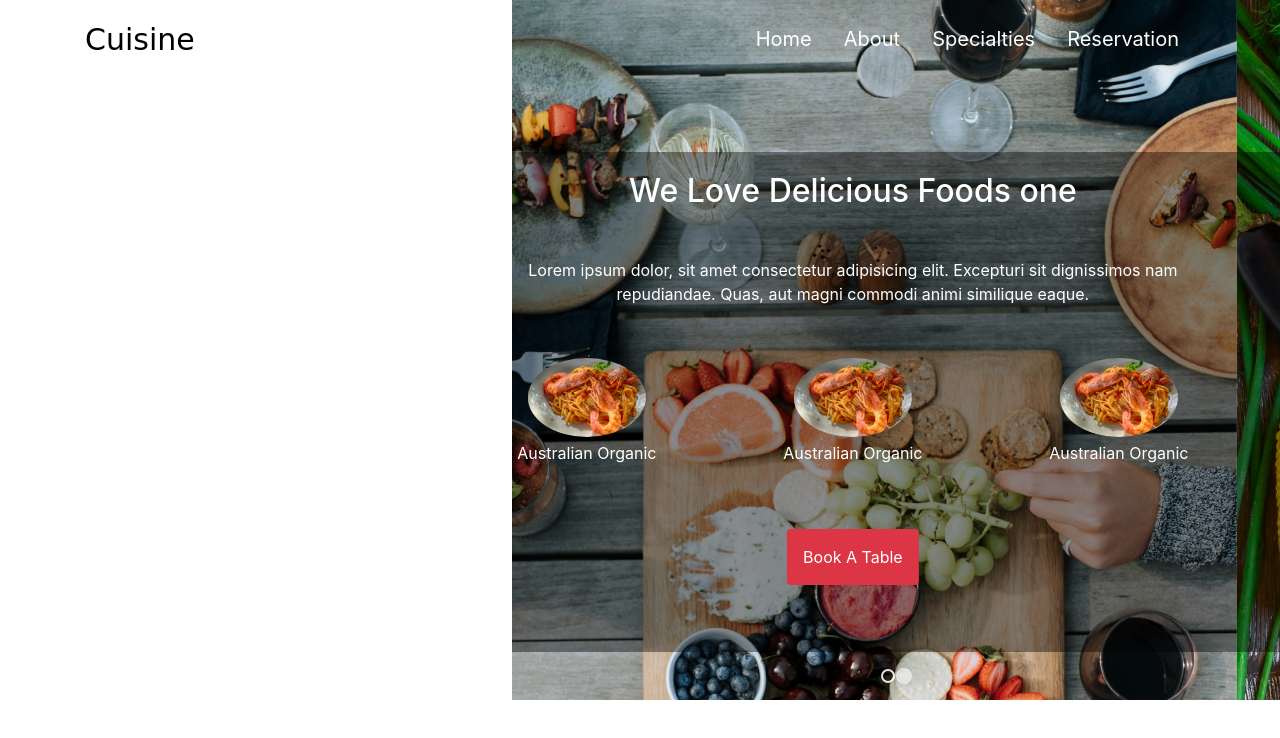
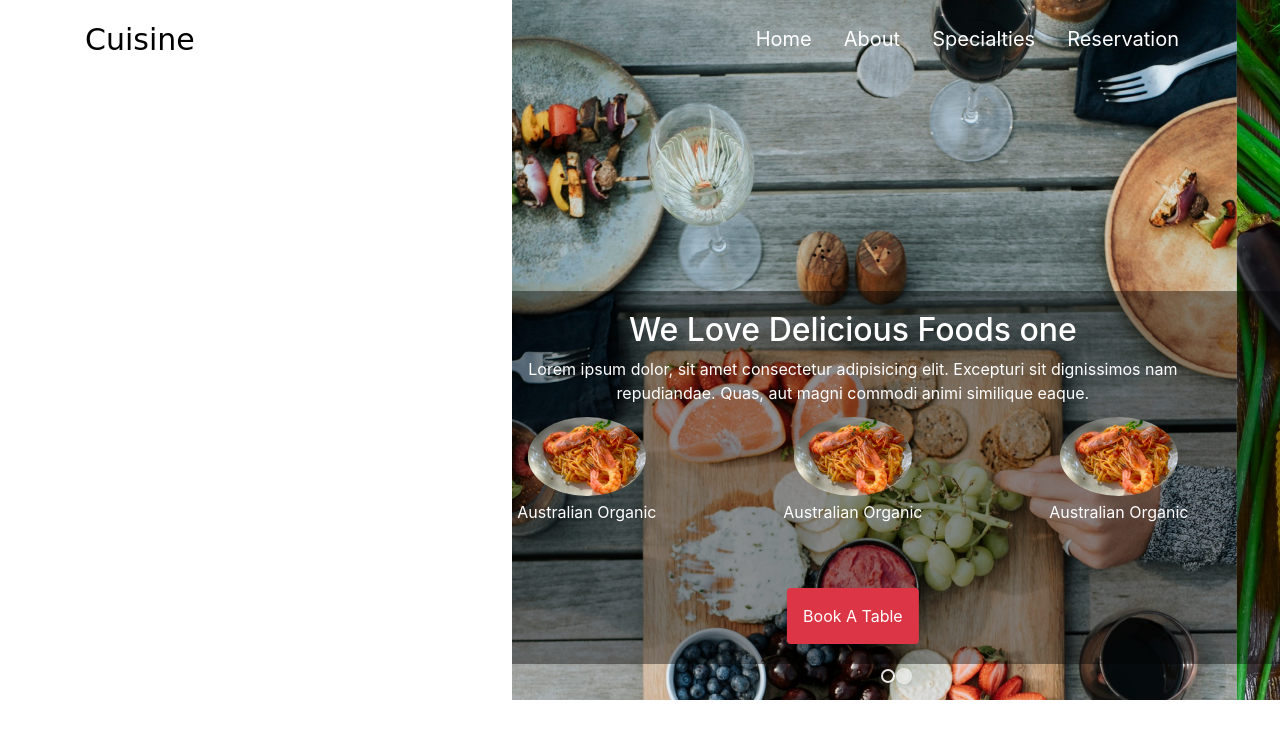
Before and after one commit to hemanshuEng/Cuisine-bootstrap, a plain HTML site: page index.html in a window 1280 px wide. Drawn offline with nearby package versions, Linux system fonts and the light colour scheme; a web font is replaced by a local one.

Commit message:
change for small device

```diff
--- a/css/style.css
+++ b/css/style.css
@@ -29,15 +29,11 @@
     background-color: #ffff;
 }
 
-.carousel-caption {
+ .carousel-caption {
     position: absolute;
     right: 0;
-    bottom: 0;
     left: 0;
     z-index: 10;
-    height:500px;
-    padding-top: 20px;
-    padding-bottom: 20px;
     color: #fff;
     text-align: center;
     background: rgba(0, 0, 0, 0.4);
--- a/index.html
+++ b/index.html
@@ -43,10 +43,10 @@
                     <div class="dark-overlay">
                     <img src="img/pexels-photo-1667580.jpeg" alt="recipe1.jpg" class="b-block w-100">
                     </div>
-                    <div class="carousel-caption  d-sm-block text-center mb-5">
+                    <div class="carousel-caption  d-sm-block text-center mb-3">
 
-                        <h2 class="mb-5">We Love Delicious Foods one</h2>
-                        <p class="m-5">Lorem ipsum dolor, sit amet consectetur adipisicing elit. Excepturi sit dignissimos nam repudiandae. Quas, aut magni commodi animi similique eaque.</p>
+                        <h2 class="display-6 mb-2">We Love Delicious Foods one</h2>
+                        <p class="m-2">Lorem ipsum dolor, sit amet consectetur adipisicing elit. Excepturi sit dignissimos nam repudiandae. Quas, aut magni commodi animi similique eaque.</p>
                         <div class="row">
                                 <div class="col-4">
                                     <img src="img/pexels-photo-725997.jpeg" alt="" class="w-50 rounded-circle m-1">
@@ -66,9 +66,9 @@
                  </div>
                 <div class="carousel-item  ">
                     <img src="img/pexels-photo-255501.jpeg" alt="recipe2.jpg" class="b-block w-100">
-                    <div class="carousel-caption  d-sm-block text-center mb-5">
-                            <h2 class="mb-2">We Love Delicious Foods two</h2>
-                            <p class="m-5">Lorem ipsum dolor, sit amet consectetur adipisicing elit. Excepturi sit dignissimos nam repudiandae. Quas, aut magni commodi animi similique eaque.</p>
+                    <div class="carousel-caption  d-sm-block text-center mb-3">
+                            <h2 class=" display-6 mb-2">We Love Delicious Foods two</h2>
+                            <p class="m-2">Lorem ipsum dolor, sit amet consectetur adipisicing elit. Excepturi sit dignissimos nam repudiandae. Quas, aut magni commodi animi similique eaque.</p>
 
                             <div class="row">
                                 <div class="col-4">
```
